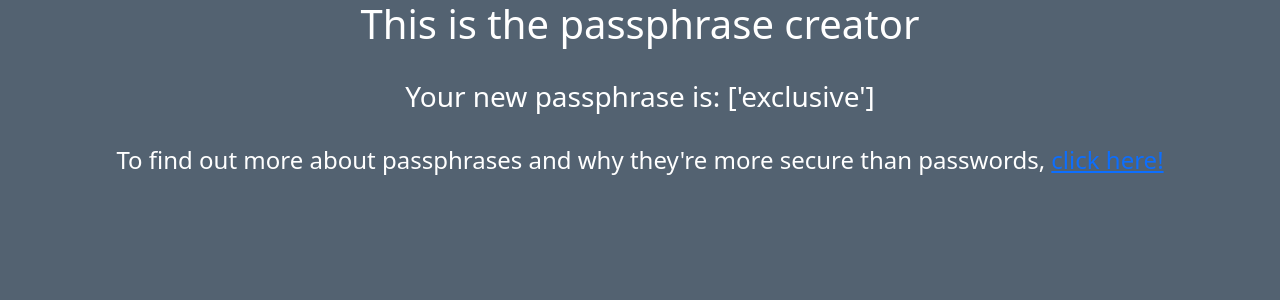
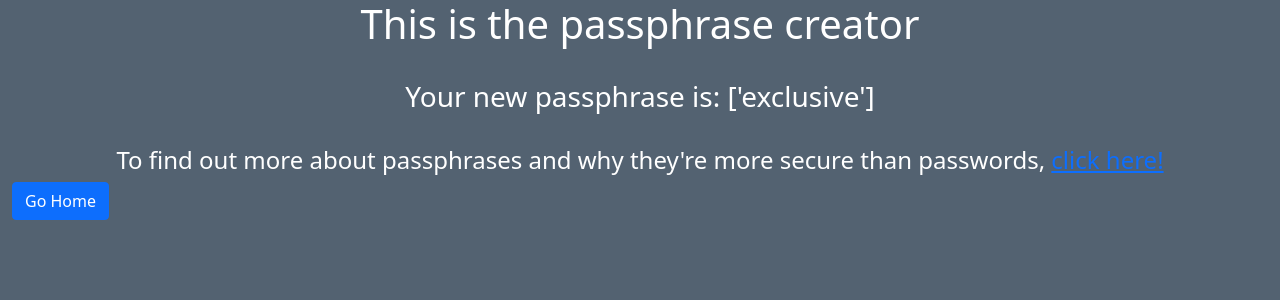
Before and after one commit to cybersomething/passroclus, a Flask app: page /generator/1 in a window 1280 px wide. Shown: the top 300 px of the page. Run offline with Flask 2, Linux system fonts and the light colour scheme.

Commit message:
Update generator.html

```diff
--- a/templates/generator.html
+++ b/templates/generator.html
@@ -20,10 +20,14 @@
          {% block content %}
     Your new passphrase is: {{passphrase}}
         {% endblock %}
+
       </h3>
         <br>
         <h4>To find out more about passphrases and why they're more secure than passwords, <a href="/FAQ">click here!</a></h4>
       </div>
+      <div class = "container-fluid" align="left">
+        <a class="btn btn-primary" href="/index" role="button">Go Home</a>
+      </div>
   <script src="https://cdn.jsdelivr.net/npm/bootstrap@5.0.0-beta2/dist/js/bootstrap.bundle.min.js" integrity="sha384-b5kHyXgcpbZJO/tY9Ul7kGkf1S0CWuKcCD38l8YkeH8z8QjE0GmW1gYU5S9FOnJ0" crossorigin="anonymous"></script>
 </body>
 </html>
```
